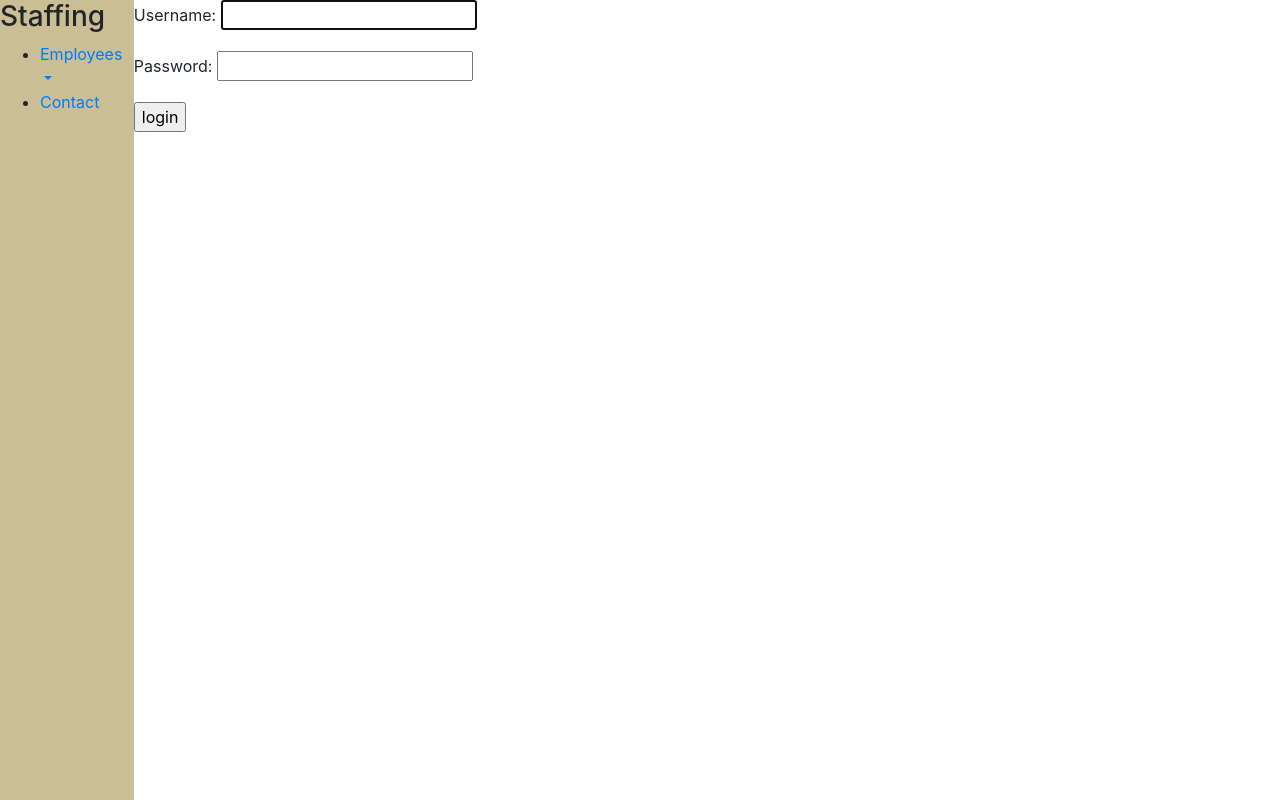
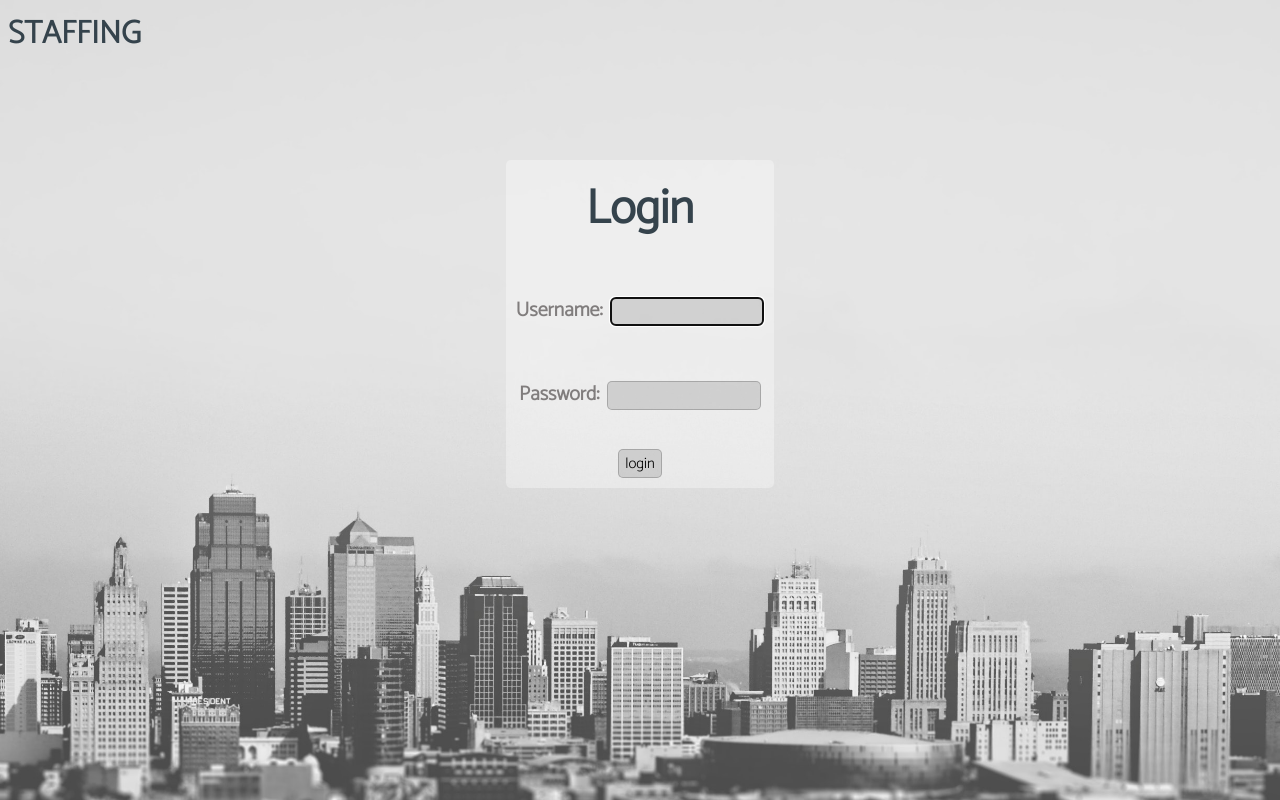
Before and after one commit to ldavidson45/staffing, a Django app: page /login/ in a window 1280 px wide. Run offline with Django 3.2, Linux system fonts and the light colour scheme; style sheets or scripts are compiled from the project's sources; some libraries are stand-ins or nearby versions.

Commit message:
login page fix and match with sign up but still not super into it

```diff
--- a/staffing/static/css/login.css
+++ b/staffing/static/css/login.css
@@ -1,10 +1,26 @@
-.base-bg {
-  background: none;
+@import url("https://fonts.googleapis.com/css?family=Catamaran:300|Neuton|Work+Sans:300");
+.login-bg {
+  background-image: url("/static/images/shortcity.jpg");
+  background-repeat: no-repeat;
+  background-size: cover;
+}
+
+h1 {
+  font-family: 'Catamaran', serif;
+  color: #35434c;
+}
+
+h2 {
+  font-family: 'Catamaran', sans-serif;
+  color: #35434c;
+  margin: auto;
+  text-align: center;
 }
 
 form {
-  background-color: white;
+  background-color: rgba(255, 255, 255, 0.324);
   margin: auto;
+  margin-top: 100px;
   width: 50%;
   padding: 10px;
   text-align: center;
@@ -18,4 +34,25 @@ form {
 form li {
   list-style-type: none;
 }
+
+form input {
+  border-radius: 5px;
+  border: 1px solid rgba(85, 85, 85, 0.324);
+}
+
+form label {
+  font-size: 20px;
+  color: #807d7d;
+}
+
+form ul {
+  margin: 0;
+}
+
+input {
+  font-family: 'Catamaran', serif;
+  border-radius: 4px;
+  font-size: 15px;
+  background-color: rgba(85, 85, 85, 0.187);
+}
 /*# sourceMappingURL=login.css.map */
--- a/staffing/static/css/login.scss
+++ b/staffing/static/css/login.scss
@@ -1,10 +1,27 @@
-.base-bg {
-	background: none;
+@import url('https://fonts.googleapis.com/css?family=Catamaran:300|Neuton|Work+Sans:300');
+
+.login-bg {
+	background-image: url('/static/images/shortcity.jpg');
+	background-repeat: no-repeat;
+	background-size: cover;
+}
+
+h1 {
+	font-family: 'Catamaran', serif;
+	color: #35434c;
+}
+
+h2 {
+	font-family: 'Catamaran', sans-serif;
+	color: #35434c;
+	margin: auto;
+	text-align: center;
 }
 
 form {
-	background-color: white;
+	background-color: rgba(255, 255, 255, 0.324);
 	margin: auto;
+	margin-top: 100px;
 	width: 50%;
 	padding: 10px;
 	text-align: center;
@@ -14,4 +31,22 @@ form {
 	li {
 		list-style-type: none;
 	}
+	input {
+		border-radius: 5px;
+		border: 1px solid rgba(85, 85, 85, 0.324);
+	}
+	label {
+		font-size: 20px;
+		color: rgb(128, 125, 125);
+	}
+	ul {
+		margin: 0;
+	}
 }
+
+input {
+	font-family: 'Catamaran', serif;
+	border-radius: 4px;
+	font-size: 15px;
+	background-color: rgba(85, 85, 85, 0.187);
+}
--- a/staffing/templates/login_page.html
+++ b/staffing/templates/login_page.html
@@ -1,12 +1,19 @@
-{% extends "base.html" %} {% block content %} {% if form.errors %}
+{% comment %} {% extends "base.html" %} {% block content %}  {% endcomment %}
+{% if form.errors %}
 <p>Your username and password didn't match. Please try again.</p>
 {% endif %}
 
+<html class="login-bg">
+
+<link href="/static/css/login.css" rel="stylesheet"/>
+
+<h1>STAFFING<h1>
 <form method="post" action="{% url 'login' %}">
+<h2>Login</h2>
   {% csrf_token %}
   {{ form.as_p }}
 
   <input type="submit" value="login" />
 </form>
 
-{% endblock %}
+{% comment %} {% endblock %} {% endcomment %}
--- a/staffing/templates/signup.html
+++ b/staffing/templates/signup.html
@@ -9,7 +9,7 @@
 <h1>STAFFING<h1>
 <form action="{% url 'signup' %}" method="post" >
   {% csrf_token %}
-<h2>Sign  up</h2>
+<h2>Sign up</h2>
   <ul>
     {% for field in form.visible_fields %}
     <li>{{ field.label_tag }} {{ field }}</li>
```
Also changed, not shown: 1 other file.
